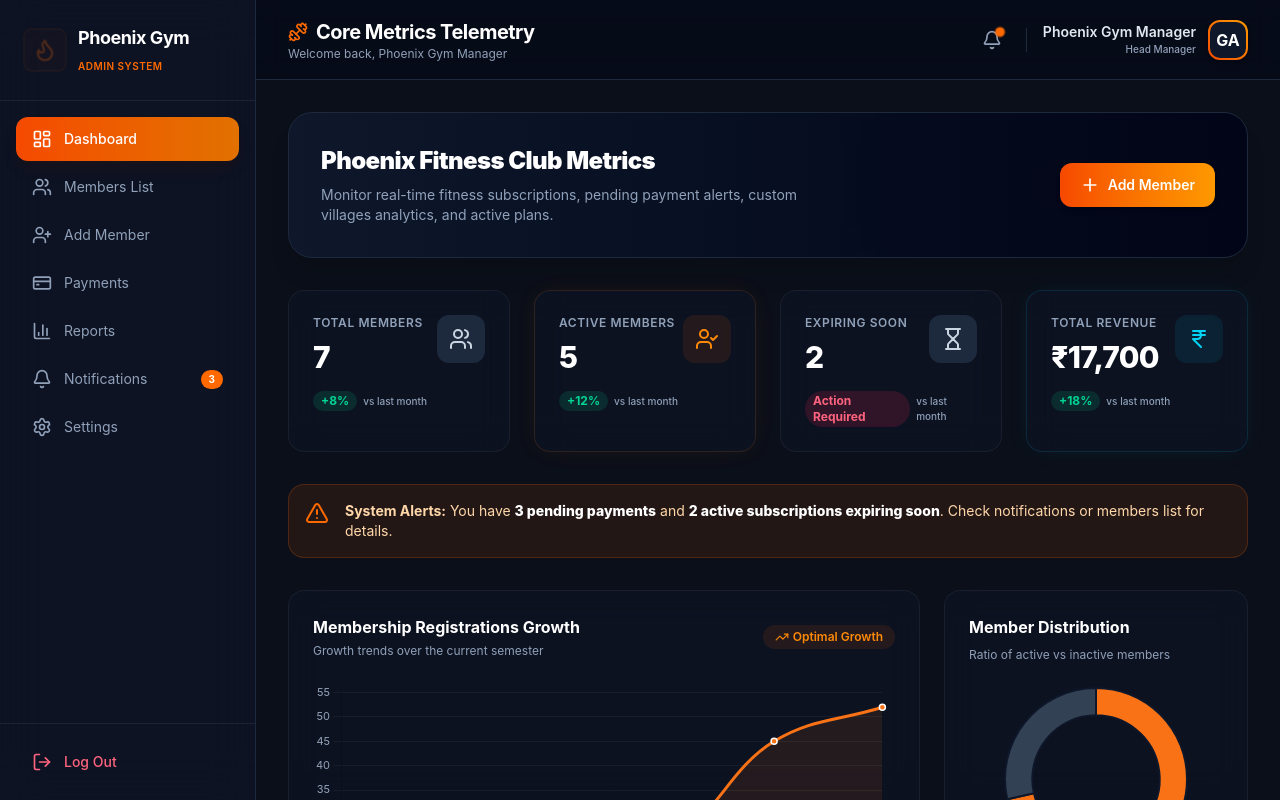
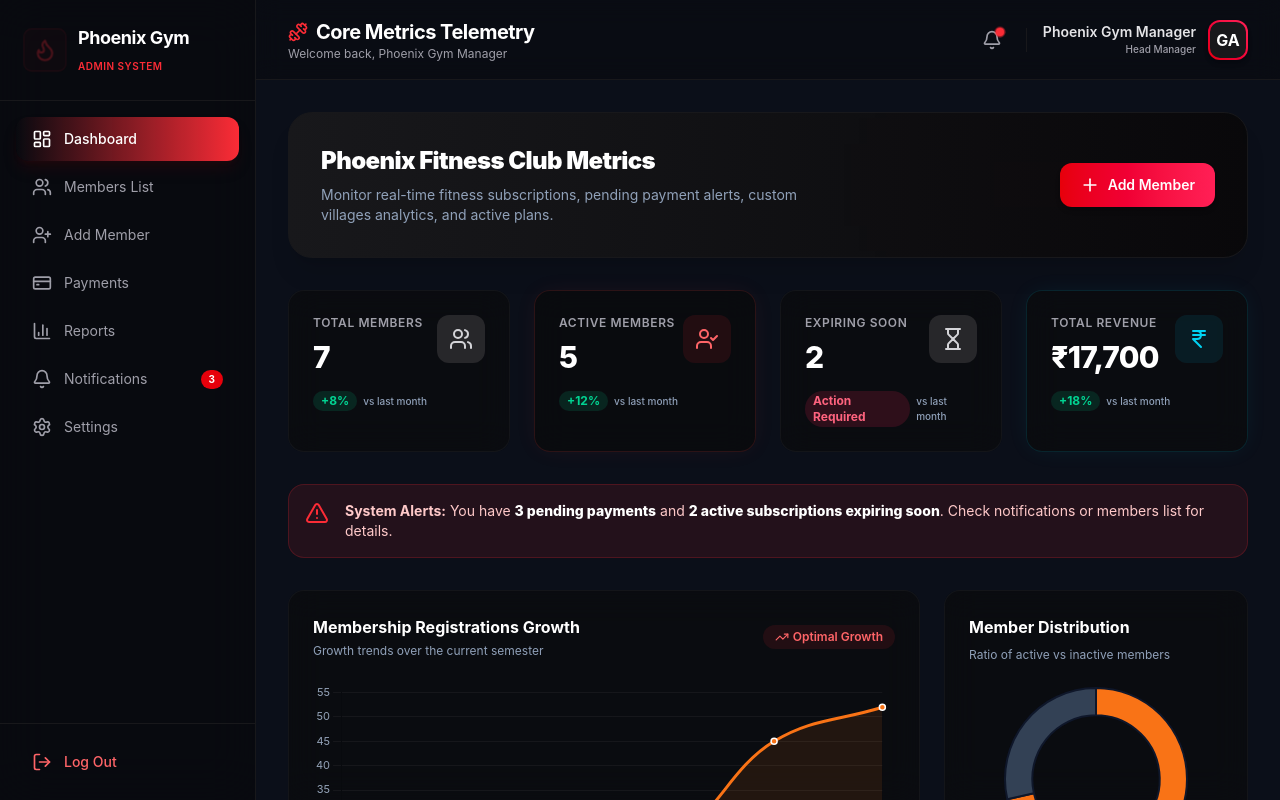
Before and after one commit to jack03-ops/admin, a React (Vite) app in the folder frontend/: page / in a window 1280 px wide. Both pictures are taken after a click on the button "Access Dashboard". Built offline with nearby package versions, Linux system fonts and the light colour scheme.

Commit message:
design: implement premium red and black color theme to match Phoenix Gym brand logo contrast

```diff
--- a/frontend/src/components/Header.jsx
+++ b/frontend/src/components/Header.jsx
@@ -3,14 +3,14 @@ import { Bell, User, Search, Dumbbell } from 'lucide-react';
 
 export default function Header({ title, user, setPage }) {
   return (
-    <header className="h-20 border-b border-slate-800 bg-slate-950/40 backdrop-blur-md px-8 flex items-center justify-between">
+    <header className="h-20 border-b border-zinc-900 bg-zinc-950/40 backdrop-blur-md px-8 flex items-center justify-between">
       {/* Title / Greetings */}
       <div>
         <h2 className="text-xl font-bold text-white tracking-tight flex items-center gap-2">
-          <Dumbbell className="w-5 h-5 text-orange-500" />
+          <Dumbbell className="w-5 h-5 text-red-500" />
           {title}
         </h2>
-        <p className="text-xs text-slate-400">Welcome back, {user?.name || 'Admin'}</p>
+        <p className="text-xs text-zinc-400">Welcome back, {user?.name || 'Admin'}</p>
       </div>
 
       {/* Actions */}
@@ -18,29 +18,30 @@ export default function Header({ title, user, setPage }) {
         {/* Notifications Indicator */}
         <button
           onClick={() => setPage('notifications')}
-          className="relative p-2 text-slate-400 hover:text-slate-200 hover:bg-slate-800/60 rounded-xl transition-all"
+          className="relative p-2 text-zinc-400 hover:text-zinc-200 hover:bg-zinc-900/60 rounded-xl transition-all cursor-pointer"
         >
           <Bell className="w-5 h-5" />
-          <span className="absolute top-1.5 right-1.5 w-2 h-2 bg-orange-500 rounded-full animate-ping" />
-          <span className="absolute top-1.5 right-1.5 w-2 h-2 bg-orange-500 rounded-full" />
+          <span className="absolute top-1.5 right-1.5 w-2 h-2 bg-red-500 rounded-full animate-ping" />
+          <span className="absolute top-1.5 right-1.5 w-2 h-2 bg-red-500 rounded-full" />
         </button>
 
         {/* Vertical divider */}
-        <div className="h-6 w-px bg-slate-800" />
+        <div className="h-6 w-px bg-zinc-900" />
 
         {/* User Info & Profile */}
         <div className="flex items-center gap-3">
           <div className="flex flex-col text-right">
-            <span className="text-sm font-semibold text-slate-200">{user?.name || 'Gym Admin'}</span>
-            <span className="text-[10px] text-slate-400 font-medium">Head Manager</span>
+            <span className="text-sm font-semibold text-zinc-200">{user?.name || 'Gym Admin'}</span>
+            <span className="text-[10px] text-zinc-400 font-medium">Head Manager</span>
           </div>
-          <div className="h-10 w-10 rounded-xl bg-gradient-to-tr from-orange-600 to-amber-500 p-0.5 shadow-md">
-            <div className="w-full h-full rounded-[10px] bg-slate-900 flex items-center justify-center text-white font-bold">
+          <div className="h-10 w-10 rounded-xl bg-gradient-to-tr from-red-600 to-rose-500 p-0.5 shadow-md">
+            <div className="w-full h-full rounded-[10px] bg-zinc-900 flex items-center justify-center text-white font-bold">
               GA
             </div>
           </div>
         </div>
       </div>
     </header>
+
   );
 }
--- a/frontend/src/components/Sidebar.jsx
+++ b/frontend/src/components/Sidebar.jsx
@@ -23,16 +23,16 @@ export default function Sidebar({ currentPage, setCurrentPage, onLogout }) {
   ];
 
   return (
-    <aside className="w-64 min-h-screen bg-slate-900/60 backdrop-blur-xl border-r border-slate-800 flex flex-col justify-between shrink-0">
+    <aside className="w-64 min-h-screen bg-zinc-950/65 backdrop-blur-xl border-r border-zinc-900 flex flex-col justify-between shrink-0">
       <div>
         {/* Gym Logo / Brand */}
-        <div className="p-6 flex items-center gap-3 border-b border-slate-800/80">
-          <div className="bg-orange-500/10 p-2 rounded-lg border border-orange-500/30 text-orange-500 animate-pulse-glow">
+        <div className="p-6 flex items-center gap-3 border-b border-zinc-900">
+          <div className="bg-red-500/10 p-2 rounded-lg border border-red-500/30 text-red-500 animate-pulse-glow">
             <Flame className="w-6 h-6" />
           </div>
           <div>
             <h1 className="text-lg font-bold tracking-tight text-white m-0">Phoenix Gym</h1>
-            <span className="text-[10px] text-orange-500 font-semibold uppercase tracking-wider">Admin System</span>
+            <span className="text-[10px] text-red-500 font-semibold uppercase tracking-wider">Admin System</span>
           </div>
         </div>
 
@@ -45,16 +45,16 @@ export default function Sidebar({ currentPage, setCurrentPage, onLogout }) {
               <button
                 key={item.id}
                 onClick={() => setCurrentPage(item.id)}
-                className={`w-full flex items-center gap-3 px-4 py-3 rounded-xl transition-all duration-200 ${
+                className={`w-full flex items-center gap-3 px-4 py-3 rounded-xl transition-all duration-200 cursor-pointer ${
                   isActive
-                    ? 'bg-gradient-to-r from-orange-600 to-amber-600 text-white shadow-lg shadow-orange-950/20 font-medium'
-                    : 'text-slate-400 hover:text-slate-200 hover:bg-slate-800/50'
+                    ? 'bg-gradient-to-r from-red-650 to-red-500 text-white shadow-lg shadow-red-950/30 font-medium'
+                    : 'text-zinc-400 hover:text-zinc-200 hover:bg-zinc-900/50'
                 }`}
               >
-                <Icon className={`w-5 h-5 ${isActive ? 'text-white' : 'text-slate-400'}`} />
+                <Icon className={`w-5 h-5 ${isActive ? 'text-white' : 'text-zinc-400'}`} />
                 <span className="text-sm">{item.label}</span>
                 {item.id === 'notifications' && (
-                  <span className="ml-auto bg-orange-500 text-white text-[10px] font-bold px-2 py-0.5 rounded-full">
+                  <span className="ml-auto bg-red-600 text-white text-[10px] font-bold px-2 py-0.5 rounded-full">
                     3
                   </span>
                 )}
@@ -65,15 +65,16 @@ export default function Sidebar({ currentPage, setCurrentPage, onLogout }) {
       </div>
 
       {/* Logout button */}
-      <div className="p-4 border-t border-slate-800/80">
+      <div className="p-4 border-t border-zinc-900">
         <button
           onClick={onLogout}
-          className="w-full flex items-center gap-3 px-4 py-3 rounded-xl text-rose-400 hover:bg-rose-500/10 hover:text-rose-300 transition-all duration-200"
+          className="w-full flex items-center gap-3 px-4 py-3 rounded-xl text-red-400 hover:bg-red-500/10 hover:text-red-300 transition-all duration-200 cursor-pointer"
         >
           <LogOut className="w-5 h-5" />
           <span className="text-sm font-medium">Log Out</span>
         </button>
       </div>
     </aside>
+
   );
 }
--- a/frontend/src/components/StatCard.jsx
+++ b/frontend/src/components/StatCard.jsx
@@ -2,9 +2,9 @@ import React from 'react';
 
 export default function StatCard({ title, value, icon: Icon, trend, trendType, glowColor }) {
   const glowClasses = {
-    orange: 'glass-panel-glow-orange hover:shadow-orange-950/20',
+    red: 'glass-panel-glow-red hover:shadow-red-950/20',
     cyan: 'glass-panel-glow-cyan hover:shadow-cyan-950/20',
-    default: 'glass-panel hover:bg-slate-900/40'
+    default: 'glass-panel hover:bg-zinc-900/40'
   };
 
   const selectedGlow = glowClasses[glowColor] || glowClasses.default;
@@ -13,17 +13,18 @@ export default function StatCard({ title, value, icon: Icon, trend, trendType, g
     <div className={`p-6 rounded-2xl transition-all duration-300 ${selectedGlow}`}>
       <div className="flex justify-between items-start">
         <div>
-          <p className="text-xs font-semibold uppercase tracking-wider text-slate-400">{title}</p>
+          <p className="text-xs font-semibold uppercase tracking-wider text-zinc-400">{title}</p>
           <h3 className="text-3xl font-extrabold text-white mt-2 tracking-tight">{value}</h3>
         </div>
         <div className={`p-3 rounded-xl ${
-          glowColor === 'orange' ? 'bg-orange-500/10 text-orange-400' :
+          glowColor === 'red' ? 'bg-red-500/10 text-red-400' :
           glowColor === 'cyan' ? 'bg-cyan-500/10 text-cyan-400' :
-          'bg-slate-800 text-slate-300'
+          'bg-zinc-800 text-zinc-300'
         }`}>
           <Icon className="w-6 h-6" />
         </div>
       </div>
+
 
       {trend && (
         <div className="mt-4 flex items-center gap-1.5">
--- a/frontend/src/index.css
+++ b/frontend/src/index.css
@@ -6,7 +6,7 @@
   }
 
   body {
-    background-color: #0b0f19;
+    background-color: #030303;
     color: #f3f4f6;
     font-family: var(--font-sans);
     overflow-x: hidden;
@@ -18,35 +18,35 @@
     height: 6px;
   }
   ::-webkit-scrollbar-track {
-    background: #0f172a;
+    background: #09090b;
   }
   ::-webkit-scrollbar-thumb {
-    background: #334155;
+    background: #27272a;
     border-radius: 9999px;
   }
   ::-webkit-scrollbar-thumb:hover {
-    background: #475569;
+    background: #3f3f46;
   }
 }
 
 /* Glassmorphism Card Utilities */
 .glass-panel {
-  background: rgba(15, 23, 42, 0.45);
+  background: rgba(10, 10, 10, 0.6);
   backdrop-filter: blur(16px);
   -webkit-backdrop-filter: blur(16px);
-  border: 1px solid rgba(255, 255, 255, 0.06);
+  border: 1px solid rgba(255, 255, 255, 0.04);
 }
 
-.glass-panel-glow-orange {
-  background: rgba(15, 23, 42, 0.45);
+.glass-panel-glow-red {
+  background: rgba(10, 10, 10, 0.65);
   backdrop-filter: blur(16px);
   -webkit-backdrop-filter: blur(16px);
-  border: 1px solid rgba(249, 115, 22, 0.15);
-  box-shadow: 0 0 25px -5px rgba(249, 115, 22, 0.1);
+  border: 1px solid rgba(239, 68, 68, 0.15);
+  box-shadow: 0 0 25px -5px rgba(239, 68, 68, 0.1);
 }
 
 .glass-panel-glow-cyan {
-  background: rgba(15, 23, 42, 0.45);
+  background: rgba(10, 10, 10, 0.6);
   backdrop-filter: blur(16px);
   -webkit-backdrop-filter: blur(16px);
   border: 1px solid rgba(6, 182, 212, 0.15);
@@ -54,8 +54,8 @@
 }
 
 /* Custom Text Gradient */
-.text-gradient-orange {
-  background: linear-gradient(135deg, #ff7e5f 0%, #feb47b 100%);
+.text-gradient-red {
+  background: linear-gradient(135deg, #ef4444 0%, #b91c1c 100%);
   -webkit-background-clip: text;
   -webkit-text-fill-color: transparent;
 }
--- a/frontend/src/pages/Dashboard.jsx
+++ b/frontend/src/pages/Dashboard.jsx
@@ -61,7 +61,7 @@ export default function Dashboard({ members, payments, setPage }) {
         type: 'registration',
         text: `New member registered: ${m.fullName} (${m.id}) from ${m.village}`,
         time: m.joiningDate,
-        color: 'text-orange-500'
+        color: 'text-red-500'
       });
     });
 
@@ -84,8 +84,8 @@ export default function Dashboard({ members, payments, setPage }) {
   return (
     <div className="p-8 space-y-8 overflow-y-auto max-h-[calc(100vh-80px)]">
       {/* Welcome Banner */}
-      <div className="flex justify-between items-center bg-gradient-to-r from-slate-900 to-slate-950 p-8 rounded-3xl border border-slate-800 shadow-xl relative overflow-hidden">
-        <div className="absolute top-0 right-0 w-[40%] h-full bg-orange-600/5 blur-[80px] animate-pulse-glow" />
+      <div className="flex justify-between items-center bg-gradient-to-r from-zinc-900 to-zinc-950 p-8 rounded-3xl border border-zinc-900 shadow-xl relative overflow-hidden">
+        <div className="absolute top-0 right-0 w-[40%] h-full bg-red-600/5 blur-[80px] animate-pulse-glow" />
         <div>
           <h2 className="text-2xl font-black text-white m-0 tracking-tight">Phoenix Fitness Club Metrics</h2>
           <p className="text-sm text-slate-400 mt-2 max-w-lg">
@@ -94,7 +94,7 @@ export default function Dashboard({ members, payments, setPage }) {
         </div>
         <button
           onClick={() => setPage('add-member')}
-          className="px-5 py-3 bg-gradient-to-r from-orange-600 to-amber-500 hover:from-orange-500 hover:to-amber-400 text-white text-sm font-semibold rounded-xl transition-all shadow-md flex items-center gap-2 cursor-pointer"
+          className="px-5 py-3 bg-gradient-to-r from-red-600 to-rose-500 hover:from-red-500 hover:to-rose-400 text-white text-sm font-semibold rounded-xl transition-all shadow-md flex items-center gap-2 cursor-pointer"
         >
           <Plus className="w-5 h-5" />
           Add Member
@@ -117,7 +117,7 @@ export default function Dashboard({ members, payments, setPage }) {
           icon={UserCheck}
           trend="+12%"
           trendType="up"
-          glowColor="orange"
+          glowColor="red"
         />
         <StatCard
           title="Expiring Soon"
@@ -139,9 +139,9 @@ export default function Dashboard({ members, payments, setPage }) {
 
       {/* Minor alerts row */}
       {(metrics.pendingPayments > 0 || metrics.expiringSoon > 0) && (
-        <div className="flex gap-4 p-4 bg-orange-500/10 border border-orange-500/20 rounded-2xl">
-          <AlertTriangle className="w-6 h-6 text-orange-500 shrink-0" />
-          <div className="text-sm text-orange-200">
+        <div className="flex gap-4 p-4 bg-red-500/10 border border-red-500/20 rounded-2xl">
+          <AlertTriangle className="w-6 h-6 text-red-500 shrink-0" />
+          <div className="text-sm text-red-200">
             <span className="font-bold">System Alerts:</span> You have <span className="font-extrabold text-white">{metrics.pendingPayments} pending payments</span> and <span className="font-extrabold text-white">{metrics.expiringSoon} active subscriptions expiring soon</span>. Check notifications or members list for details.
           </div>
         </div>
@@ -149,13 +149,13 @@ export default function Dashboard({ members, payments, setPage }) {
 
       {/* Charts & Graphs Section */}
       <div className="grid grid-cols-1 lg:grid-cols-3 gap-6">
-        <div className="glass-panel p-6 rounded-2xl border border-slate-800 lg:col-span-2">
+        <div className="glass-panel p-6 rounded-2xl border border-zinc-900 lg:col-span-2">
           <div className="flex justify-between items-center mb-6">
             <div>
               <h4 className="text-base font-bold text-white">Membership Registrations Growth</h4>
               <p className="text-xs text-slate-400 mt-1">Growth trends over the current semester</p>
             </div>
-            <span className="text-xs font-semibold text-orange-400 bg-orange-500/10 px-3 py-1 rounded-full flex items-center gap-1">
+            <span className="text-xs font-semibold text-red-400 bg-red-500/10 px-3 py-1 rounded-full flex items-center gap-1">
               <TrendingUp className="w-3.5 h-3.5" />
               Optimal Growth
             </span>
@@ -163,7 +163,7 @@ export default function Dashboard({ members, payments, setPage }) {
           <MembershipGrowthChart />
         </div>
 
-        <div className="glass-panel p-6 rounded-2xl border border-slate-800 flex flex-col justify-between">
+        <div className="glass-panel p-6 rounded-2xl border border-zinc-900 flex flex-col justify-between">
           <div>
             <h4 className="text-base font-bold text-white mb-2">Member Distribution</h4>
             <p className="text-xs text-slate-400 mb-6">Ratio of active vs inactive members</p>
@@ -174,14 +174,14 @@ export default function Dashboard({ members, payments, setPage }) {
 
       {/* Secondary Graphs & Recent Activities */}
       <div className="grid grid-cols-1 lg:grid-cols-3 gap-6">
-        <div className="glass-panel p-6 rounded-2xl border border-slate-800 lg:col-span-2">
+        <div className="glass-panel p-6 rounded-2xl border border-zinc-900 lg:col-span-2">
           <h4 className="text-base font-bold text-white mb-2">Weekly Revenue Trends</h4>
           <p className="text-xs text-slate-400 mb-6">Daily sales & fee acquisitions for current week</p>
           <RevenueChart />
         </div>
 
         {/* Recent Activities */}
-        <div className="glass-panel p-6 rounded-2xl border border-slate-800 flex flex-col justify-between">
+        <div className="glass-panel p-6 rounded-2xl border border-zinc-900 flex flex-col justify-between">
           <div>
             <h4 className="text-base font-bold text-white mb-2">Recent Activities</h4>
             <p className="text-xs text-slate-400 mb-6">Latest notifications and operations</p>
@@ -189,7 +189,7 @@ export default function Dashboard({ members, payments, setPage }) {
             <div className="space-y-4">
               {recentActivities.map((act) => (
                 <div key={act.id} className="flex gap-3 text-xs leading-normal">
-                  <div className="w-1.5 h-1.5 rounded-full bg-orange-500 mt-1.5 shrink-0" />
+                  <div className="w-1.5 h-1.5 rounded-full bg-red-500 mt-1.5 shrink-0" />
                   <div>
                     <p className="text-slate-300 font-medium">{act.text}</p>
                     <span className="text-[10px] text-slate-500 font-semibold">{act.time}</span>
```
Also changed, not shown: frontend/src/pages/Login.jsx (+18 -17 lines), frontend/src/pages/MemberForm.jsx (+23 -23 lines), frontend/src/pages/MembersList.jsx (+16 -16 lines), frontend/src/pages/Notifications.jsx (+5 -5 lines), frontend/src/pages/Payments.jsx (+22 -22 lines), frontend/src/pages/Reports.jsx (+16 -16 lines), frontend/src/pages/Settings.jsx (+18 -18 lines).
